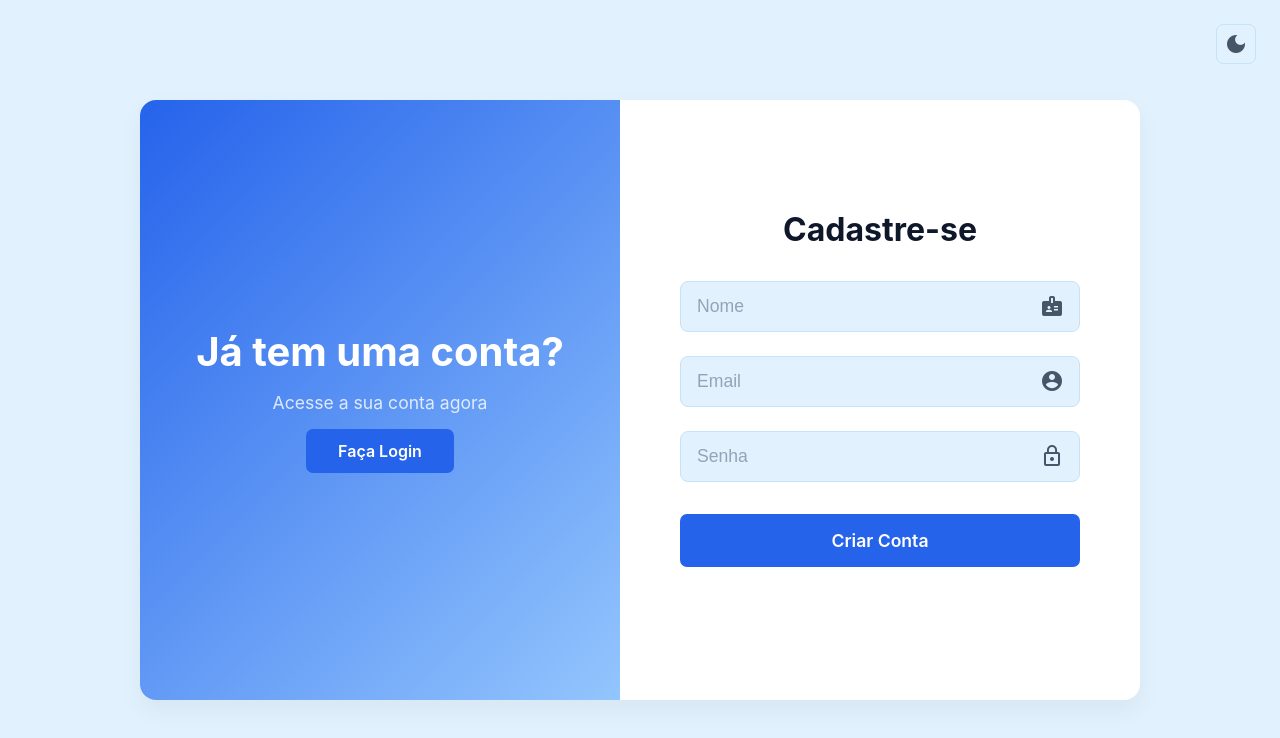
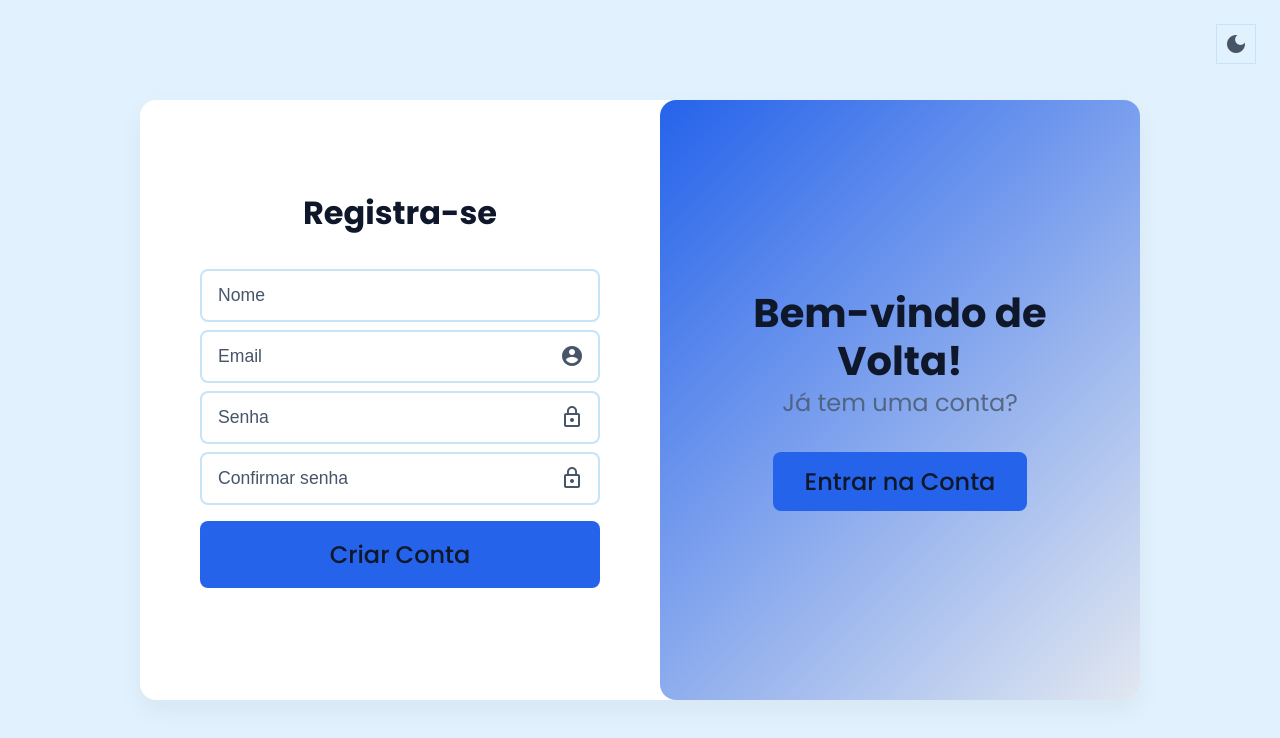
Before and after one commit to nuvim/SCLM-frontend, a React (Vite) app: page /cadastro in a window 1280 px wide. Shown: the top 738 px of the page. Built offline with nearby package versions, Linux system fonts and the light colour scheme.

Commit message:
algumas alterações (não finalizadas)
Co-authored-by: GABRIEL SILVA <GSNGABRIEL@users.noreply.github.com>

```diff
--- a/index.html
+++ b/index.html
@@ -7,6 +7,7 @@
     <meta name="description" content="Sistema Centralizador de Links e Músicas" />
     <title>Centralizador de Links e Músicas</title>
     <link href="https://fonts.googleapis.com/icon?family=Material+Icons" rel="stylesheet">
+    <link href="https://fonts.googleapis.com/css2?family=Poppins:wght@400;500;600;700&display=swap" rel="stylesheet">
   </head>
   <body>
     <div id="root"></div>
--- a/src/App.jsx
+++ b/src/App.jsx
@@ -7,6 +7,7 @@ import Cadastro from './paginas/Login/Cadastro';
 import Dashboard from './paginas/Dashboard/Dashboard';
 import MusicaInicial from './paginas/Musicas/MusicaInicial';
 import LinkInicial from './paginas/Links/LinkInicial';
+import EsqueceuSenha from './paginas/Login/EsqueceuSenha';
 import './App.css';
 
 function App() {
@@ -18,6 +19,7 @@ function App() {
             {/* Rotas Publicas */}
             <Route path="/login" element={<Login />} />
             <Route path="/cadastro" element={<Cadastro />} />
+            <Route path="/esqueceu-senha" element={<EsqueceuSenha />} />
 
             {/* rotas protegidas com navbar */}
             <Route element={<LayoutAutenticado />}>
--- a/src/index.css
+++ b/src/index.css
@@ -4,19 +4,24 @@
   --cor-borda: #C7E3F7;
   --cor-texto: #0F172A;
   --cor-texto-sec: #475569;
-  --cor-texto-label: #94A3B8;
   --cor-primario: #2563EB;
   --cor-primario-hover: #1D4ED8;
+
+  --raio-borda: 8px;
+  --raio-borda-grande: 16px;
+
   --cor-vermelho: #AF2929;
   --cor-azul-grafico: #3073CC;
   --cor-cinza-grafico: #475569;
-  --raio-borda: 8px;
-  --raio-borda-grande: 16px;
-  --raio-borda-botao: 7px;
+
+  /* Cores do popup */
+  --cor-popup-verde: #22C55E;
+  --cor-popup-amarelo: #F59E0B;
+  --cor-popup-vermelho: #EF4444;
 
   /* gradiente modo claro */
   --cor-gradiente-inicio: #2563EB;
-  --cor-gradiente-fim: #93C5FD;
+  --cor-gradiente-fim: #E2E8F0;
 }
 
 [data-tema="escuro"] {
@@ -26,10 +31,11 @@
   --cor-texto: #E2E8F0;
   --cor-texto-sec: #94A3B8;
   --cor-primario: #3B82F6;
+  --cor-primario-hover: #60A5FA;
 
   /* gradiente modo escuro */
-  --cor-gradiente-inicio: #1D4ED8;
-  --cor-gradiente-fim: #0F172A;
+  --cor-gradiente-inicio: #3B82F6;
+  --cor-gradiente-fim: #1E3A8A;
 }
 
 * {
@@ -39,8 +45,7 @@
 }
 
 body {
-  font-family: -apple-system, BlinkMacSystemFont, 'Segoe UI', Roboto, Oxygen,
-    Ubuntu, Cantarell, 'Open Sans', 'Helvetica Neue', sans-serif;
+  font-family: 'poppins', sans-serif;
   background-color: var(--cor-fundo);
   color: var(--cor-texto);
   min-height: 100vh;
--- a/src/paginas/Login/Cadastro.jsx
+++ b/src/paginas/Login/Cadastro.jsx
@@ -1,7 +1,7 @@
 import { useState } from 'react';
 import { useNavigate } from 'react-router-dom';
 import BotaoTema from '../../componentes/BotaoTema/BotaoTema';
-import '../Login/Login.css';
+import './Login.css';
 
 export default function Cadastro() {
   const [nome, setNome] = useState('');
@@ -26,18 +26,18 @@ export default function Cadastro() {
     <div className="login-container">
       <BotaoTema flutuante={true} />
 
-      <div className="login-card">
+      <div className="login-card login-card-invertido">
         {/* lado esquerdo decorativo agora eh Login */}
         <div className="login-decorativo">
-          <h1>Já tem uma conta?</h1>
-          <p>Acesse a sua conta agora</p>
-          <button className="btn-secundario" onClick={() => navegar('/login')}>Faça Login</button>
+          <h1>Bem-vindo de Volta!</h1>
+          <p>Já tem uma conta?</p>
+          <button className="btn-secundario" onClick={() => navegar('/login')}>Entrar na Conta</button>
         </div>
 
         {/* lado direito com formulario */}
-        <div className="login-form-container">
+       <div className="login-form-container">
           <form className="login-form" onSubmit={tratarSubmit}>
-            <h2>Cadastre-se</h2>
+            <h2>Registra-se</h2>
 
             <div className="form-grupo">
               <input
@@ -48,7 +48,6 @@ export default function Cadastro() {
                 onChange={(e) => setNome(e.target.value)}
                 required
               />
-              <span className="material-icons">badge</span>
             </div>
 
             <div className="form-grupo">
@@ -75,6 +74,18 @@ export default function Cadastro() {
               <span className="material-icons">lock_outline</span>
             </div>
 
+            <div className="form-grupo">
+              <input
+                type="password"
+                id="senha"
+                placeholder="Confirmar senha"
+                value={senha}
+                onChange={(e) => setSenha(e.target.value)}
+                required
+              />
+              <span className="material-icons">lock_outline</span>
+            </div>
+
             <button type="submit" className="btn-primario" disabled={carregando}>
               {carregando ? 'Cadastrando...' : 'Criar Conta'}
             </button>
--- /dev/null
+++ b/src/paginas/Login/EsqueceuSenha.jsx
@@ -0,0 +1,60 @@
+import { useState } from 'react';
+import { useNavigate } from 'react-router-dom';
+import BotaoTema from '../../componentes/BotaoTema/BotaoTema';
+import '../Login/Login.css';
+
+export default function EsqueceuSenha() {
+  const [email, setEmail] = useState('');
+  const [carregando, setCarregando] = useState(false);
+
+  const navegar = useNavigate();
+
+  const tratarSubmit = async (e) => {
+    e.preventDefault();
+    setCarregando(true);
+
+    // >>> BACKEND: trocar por POST /api/auth/esqueceu-senha <
+    setTimeout(() => {
+      setCarregando(false);
+      navegar('/login');
+    }, 1000);
+  };
+
+  return (
+    <div className="login-container">
+      <BotaoTema flutuante={true} />
+
+      <div className="login-card">
+        {/* lado esquerdo decorativo */}
+        <div className="login-decorativo">
+        </div>
+
+        {/* lado direito com formulario */}
+        <div className="login-form-container">
+          <form className="login-form" onSubmit={tratarSubmit}>
+            <h2>
+              <span className="material-icons" onClick={() => navegar('/login')} style={{ cursor: 'pointer', verticalAlign: 'middle', marginRight: '8px' }}>arrow_back</span>
+              Trocar de senha
+            </h2>
+
+            <div className="form-grupo">
+              <input
+                type="text"
+                id="email"
+                placeholder="Email ou Usuário"
+                value={email}
+                onChange={(e) => setEmail(e.target.value)}
+                required
+              />
+              <span className="material-icons">account_circle</span>
+            </div>
+
+            <button type="submit" className="btn-primario" disabled={carregando}>
+              {carregando ? 'Alterando...' : 'Alterar'}
+            </button>
+          </form>
+        </div>
+      </div>
+    </div>
+  );
+}
--- a/src/paginas/Login/Login.css
+++ b/src/paginas/Login/Login.css
@@ -24,28 +24,28 @@
   flex-direction: column;
   align-items: center;
   justify-content: center;
-  color: white;
+  color: var(--cor-texto);
   padding: 40px;
   text-align: center;
 }
 
 .login-decorativo h1 {
   font-size: 2.5rem;
-  font-weight: 700;
-  margin-bottom: 16px;
+  font-weight: bold;
   line-height: 1.2;
 }
 
 .login-form h2 {
   font-size: 2.5rem;
   color: var(--cor-texto);
-  margin-bottom: 32px;
+  margin-bottom: 16px;
   text-align: center;
 }
 
 .login-decorativo p {
-  font-size: 1.1rem;
+  font-size: 1.5rem;
   opacity: 0.8;
+  color: var(--cor-texto-sec);
 }
 
 .login-form-container {
@@ -66,7 +66,7 @@
   position: relative;
   display: flex;
   align-items: center;
-  margin-bottom: 24px;
+  margin-bottom: 8px;
 }
 
 .form-grupo .material-icons {
@@ -80,24 +80,23 @@
   width: 100%;
   padding: 14px 16px;
   padding-right: 48px;
-  border: 1px solid var(--cor-borda);
+  border: 2px solid var(--cor-borda);
   border-radius: var(--raio-borda);
-  background-color: var(--cor-fundo);
+  background-color: var(--cor-card);
   color: var(--cor-texto);
   font-size: 1.1rem;
 }
 
 .btn-secundario {
   background-color: var(--cor-primario);
-  color: white;
-  border: none;
-  border-radius: var(--raio-borda-botao);
+  color: var(--cor-texto);
+  border-radius: var(--raio-borda);
   padding: 12px 32px;
-  font-size: 1rem;
-  font-weight: 600;
+  font-size: 1.5rem;
+  font-weight: 500;
   cursor: pointer;
   transition: all 0.2s ease;
-  margin-top: 16px;
+  margin-top: 32px;
 }
 
 .btn-secundario:hover {
@@ -109,17 +108,17 @@
 }
 
 .form-grupo input::placeholder {
-  color: var(--cor-texto-label);
+  color: var(--cor-texto-sec);
 }
 
 .btn-primario {
   width: 100%;
   padding: 16px;
   background-color: var(--cor-primario);
-  color: white;
-  border-radius: var(--raio-borda-botao);
-  font-size: 1.1rem;
-  font-weight: 600;
+  color: var(--cor-texto);
+  border-radius: var(--raio-borda);
+  font-size: 1.5rem;
+  font-weight: 500;
   margin-top: 8px;
   margin-bottom: 24px;
   transition: background-color 0.3s ease;
@@ -141,7 +140,7 @@
   justify-content: space-between;
   align-items: center;
   margin-bottom: 24px;
-  font-size: 0.95rem;
+  font-size: 1rem;
 }
 
 .checkbox-lembre {
@@ -153,9 +152,10 @@
 }
 
 .checkbox-lembre input {
-  width: 18px;
-  height: 18px;
+  width: 32px;
+  height: 32px;
   cursor: pointer;
+  border-color: var(--cor-borda);
   accent-color: var(--cor-primario);
 }
 
@@ -163,6 +163,7 @@
   color: var(--cor-texto);
   text-decoration: none;
   font-weight: 500;
+  cursor: pointer;
 }
 
 .link-esqueceu:hover {
@@ -178,3 +179,12 @@
   color: var(--cor-primario);
   font-weight: 600;
 }
+
+.login-card-invertido {
+  flex-direction: row-reverse;
+}
+
+.login-card-invertido .login-decorativo {
+  margin: 0px 0px 0px 0;
+  border-radius: var(--raio-borda-grande) 0 0 var(--raio-borda-grande);
+}
--- a/src/paginas/Login/Login.jsx
+++ b/src/paginas/Login/Login.jsx
@@ -72,7 +72,7 @@ export default function Login() {
                 <input type="checkbox" />
                 <span>Lembre de mim</span>
               </label>
-              <a href="#esqueceu" className="link-esqueceu">Esqueceu a senha?</a>
+              <a onClick={() => navegar('/esqueceu-senha')} className="link-esqueceu">Esqueceu a senha?</a>
             </div>
 
             <button type="submit" className="btn-primario" disabled={carregando}>
```
Also changed, not shown: 1 other file (tests, documents, lock files or other folders).
